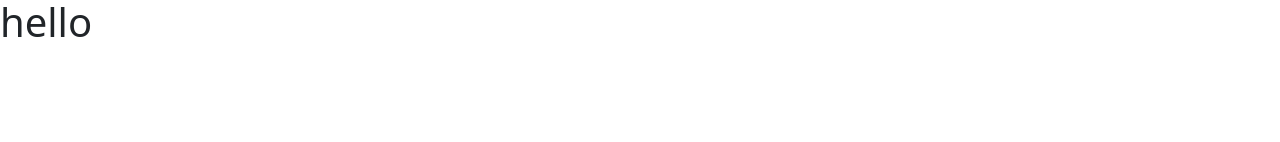
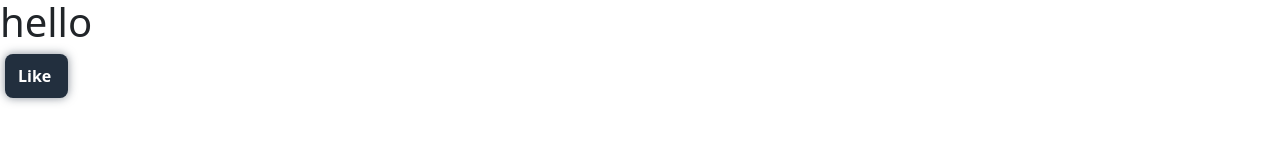
Before and after one commit to Usmchurst/Preppers, a React (Create React App) app in the folder Client/: page / in a window 1280 px wide. Shown: the part 302-444 px from the top of the page. Built offline with nearby package versions, Linux system fonts and the light colour scheme.

Commit message:
Added like button

```diff
--- a/Client/src/App.js
+++ b/Client/src/App.js
@@ -6,6 +6,7 @@ import Login from './components/LoginForm';
 import RegistrationForm from "./components/registrationForm";
 import Homepage from './pages/home'
 import Profile from './pages/profile'
+
 
 function App() {
   return (
--- /dev/null
+++ b/Client/src/components/LikeButton/LikeButton.js
@@ -0,0 +1,50 @@
+import React, {useState} from 'react';
+import cn from "classnames";
+import './styles.scss';
+
+const particleList =Array.from(Array(10));
+
+const  LikeButton = () => {
+  const [liked, setLiked] = useState(null);
+  const [clicked, setClicked] = useState(false);
+
+
+
+return (
+  <button
+  onClick={() => {
+    setLiked(!liked);
+    setClicked(true);
+  }}
+  onAnimationEnd={() => setClicked(false)}
+  className={cn("like-button-wrapper", {
+    liked,
+    clicked,
+  })}
+
+  >
+    {liked && (
+      <div className ="particles">
+        {particleList.map((_, index) => (
+          <div
+          className="particle-rotate"
+          style={{
+            transform: `rotate(${
+              (360 / particleList.length) * index + 1
+            }deg)`,
+          }}
+          >
+            <div className='particle-tick'/>
+            </div>
+        ))}
+      </div>
+    )}
+    <div className="like-button">
+      <span>Like</span>
+      <span className={cn("suffix", {liked})}>d</span>
+    </div>
+  </button>
+);
+        };
+
+        export default LikeButton;
--- /dev/null
+++ b/Client/src/components/LikeButton/styles.scss
@@ -0,0 +1,195 @@
+$dark: #222f3e;
+$darkLower: #22303f8c;
+$grey: #8395a7;
+$white: #fff;
+$primary: #54a0ff;
+
+.like-button-wrapper {
+    position: relative;
+    display: grid;
+    place-items: center;
+    border: none;
+    cursor: pointer;
+    padding: 10px 10px;
+    color: $white;
+    font-size: 16px;
+    font-weight: 600;
+    background-color: transparent;
+
+    &::before {
+        content: "";
+        z-index: 1;
+        position: absolute;
+        left: 0;
+        right: 0;
+        top: 0;
+        bottom: 0;
+        will-change: background-color;
+        transition: background-color 0.3s, transform 0.3s;
+        background-color: $dark;
+        box-shadow: 0 0 10px $darkLower;
+        border-radius: 8px;
+    }
+
+    &:hover:not(.liked) {
+        svg {
+            transform: translateY(-2px) rotate(8deg);
+
+            #thumb-end {
+                transform: rotate(45deg) translate(5px, -45px);
+            }
+        }
+    }
+
+    &.clicked {
+        &::before {
+            animation: click 300ms;
+        }
+    }
+
+    &.liked {
+        &::before {
+            background-color: $primary;
+        }
+
+        svg {
+            animation: hop 500ms;
+        }
+    }
+
+    .like-button {
+        display: flex;
+        align-items: center;
+        z-index: 1;
+        transform: translateX(3px);
+    }
+
+    .particles {
+        position: absolute;
+        left: 0;
+        right: 0;
+        top: 0;
+        bottom: 0;
+
+        .particle-rotate {
+            position: absolute;
+
+            &:nth-child(1) {
+                right: 0;
+                top: 50%;
+            }
+
+            &:nth-child(2) {
+                right: 0;
+                bottom: 0;
+            }
+
+            &:nth-child(3) {
+                right: 33%;
+                bottom: 0;
+            }
+
+            &:nth-child(4) {
+                right: 66%;
+                bottom: 0;
+            }
+
+            &:nth-child(5) {
+                left: 0;
+                bottom: 0;
+            }
+
+            &:nth-child(6) {
+                left: 0;
+                bottom: 50%;
+            }
+
+            &:nth-child(7) {
+                left: 0;
+                top: 0;
+            }
+
+            &:nth-child(8) {
+                left: 33%;
+                top: 0;
+            }
+
+            &:nth-child(9) {
+                left: 66%;
+                top: 0;
+            }
+
+            &:nth-child(10) {
+                right: 0;
+                top: 0;
+            }
+        }
+
+        .particle-tick {
+            position: absolute;
+            z-index: -1;
+            width: 10px;
+            height: 1px;
+            background-color: $primary;
+            animation: boom 500ms;
+            transform: translateX(-25px);
+        }
+    }
+
+}
+
+.suffix {
+    opacity: 0;
+    transition: opacity 300ms, transform 300ms;
+    transform: translateX(15px);
+
+    &.liked {
+        opacity: 1;
+        transform: translateX(0);
+    }
+}
+
+
+@keyframes hop {
+    0% {
+        transform: rotate(8deg) translateY(-2px);
+    }
+
+    30% {
+        transform: rotate(-14deg) translateY(-5px);
+    }
+
+    65% {
+        transform: rotate(7deg) translateY(2px);
+    }
+
+    100% {
+        transform: rotate(0deg) translateY(-2px);
+    }
+}
+
+@keyframes click {
+    0% {
+        transform: scale(1);
+    }
+
+    50% {
+        transform: scale(0.96);
+    }
+
+    100% {
+        transform: scale(1);
+    }
+}
+
+@keyframes boom {
+    0% {
+        transform: translateX(-25px);
+        opacity: 1;
+    }
+
+    100% {
+        transform: translateX(50px);
+        opacity: 0;
+    }
+}
--- a/Client/src/components/home.js
+++ b/Client/src/components/home.js
@@ -2,6 +2,7 @@ import React, { useEffect, useState } from 'react';
 import auth from '../utils/auth';
 import { getMe } from '../utils/user';
 import Avatar from '@mui/material/Avatar';
+import LikeButton from './LikeButton/LikeButton';
 
  function Homepage() {
 
@@ -43,6 +44,11 @@ import Avatar from '@mui/material/Avatar';
 
         <div>
             <h1>hello {userData.email}</h1>
+            <section>
+              <article>
+                <LikeButton/>
+              </article>
+            </section>
 
 
 
```
